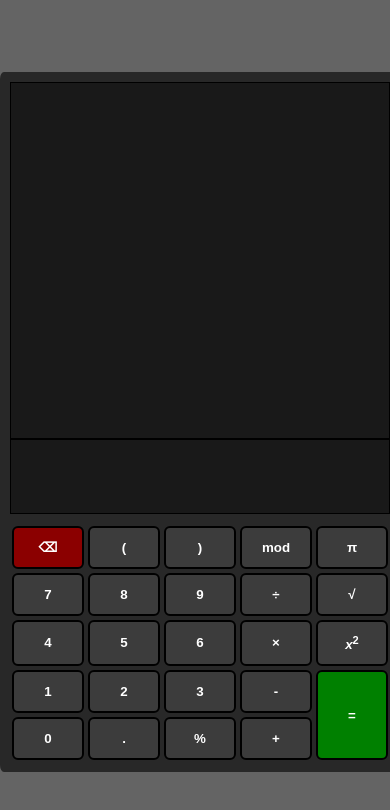
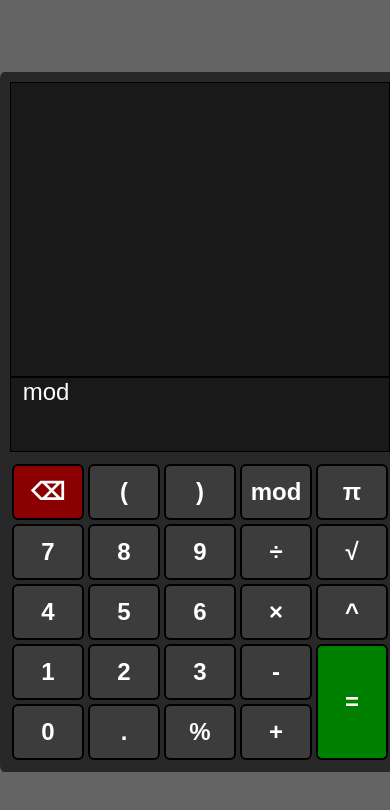
Before and after one commit to SeanCagin/calculator, a plain HTML site: page index.html in a window 390 px wide. Both pictures are taken after a click on the button "mod". Drawn offline with Linux system fonts and the light colour scheme.

Commit message:
Make buttons responsive

```diff
--- a/calcScript.js
+++ b/calcScript.js
@@ -0,0 +1,28 @@
+const displayField = document.querySelector(".display");
+
+const baseList = document.querySelectorAll(".number, .classic, #root, #closepar, #openpar, #pi, #percent, #dot");
+baseList.forEach(button => {
+    button.addEventListener("click", event => {
+        displayField.value += event.target.textContent;
+    });
+});
+
+const mod = document.querySelector("#mod");
+mod.addEventListener("click", event => {
+    displayField.value += ` ${event.target.textContent} `;
+});
+
+const erase = document.querySelector("#erase");
+erase.addEventListener("click", event => {
+    displayField.value = "";
+});
+
+const square = document.querySelector("#square");
+square.addEventListener("click", event => {
+    displayField.value += "^";
+});
+
+const equals = document.querySelector("#equals");
+equals.addEventListener("click", event => {
+    displayField.value = "=";
+});
--- a/index.html
+++ b/index.html
@@ -17,24 +17,24 @@
         <div class="inputholder">
           <div class="calcrow">
             <button class="calcbutton operator" id="erase">&#9003</button>
-            <button class="calcbutton operator">(</button>
-            <button class="calcbutton operator">)</button>
-            <button class="calcbutton operator">mod</button>
-            <button class="calcbutton number">π</button>
+            <button class="calcbutton operator" id="openpar">(</button>
+            <button class="calcbutton operator" id="closepar">)</button>
+            <button class="calcbutton operator" id="mod">mod</button>
+            <button class="calcbutton" id="pi">π</button>
           </div>
           <div class="calcrow">
             <button class="calcbutton number">7</button>
             <button class="calcbutton number">8</button>
             <button class="calcbutton number">9</button>
-            <button class="calcbutton operator">÷</button>
-            <button class="calcbutton operator">√</button>
+            <button class="calcbutton classic operator">÷</button>
+            <button class="calcbutton operator" id="root">√</button>
           </div>
           <div class="calcrow">
             <button class="calcbutton number">4</button>
             <button class="calcbutton number">5</button>
             <button class="calcbutton number">6</button>
-            <button class="calcbutton operator">&times</button>
-            <button class="calcbutton operator"><div class="squareholder"><var>x</var><sup>2</sup></div></button>
+            <button class="calcbutton classic operator">&times</button>
+            <button class="calcbutton operator" id="square">^</button>
           </div>
           <div class="bottom">
             <div class="calcrowbottom">
@@ -42,18 +42,20 @@
                 <button class="calcbutton number">1</button>
                 <button class="calcbutton number">2</button>
                 <button class="calcbutton number">3</button>
-                <button class="calcbutton operator">-</button>
+                <button class="calcbutton classic operator">-</button>
               </div>
               <div class="calcrow">
                 <button class="calcbutton number">0</button>
-                <button class="calcbutton operator">.</button>
-                <button class="calcbutton operator">%</button>
-                <button class="calcbutton operator">+</button>
+                <button class="calcbutton operator" id="dot">.</button>
+                <button class="calcbutton operator" id="percent">%</button>
+                <button class="calcbutton classic operator">+</button>
               </div>
             </div>
             <button class="calcbutton operator" id="equals">=</button>
           </div>
         </div>
       </div>
+
+      <script src="calcScript.js"></script>
   </body>
 </html>
--- a/style.css
+++ b/style.css
@@ -3,6 +3,7 @@
   margin: 0;
   padding: 0;
   box-sizing: border-box;
+  font-family: Arial, Helvetica, sans-serif;
 }
 
 html {
@@ -71,8 +72,7 @@ body {
 
 .calcbutton {
   min-width: 65px;
-  font-family: Arial, Helvetica, sans-serif;
-  font-size: 24;
+  font-size: 24px;
   font-weight: bold;
   padding: 12px;
   background-color: rgb(60, 60, 60);
```
